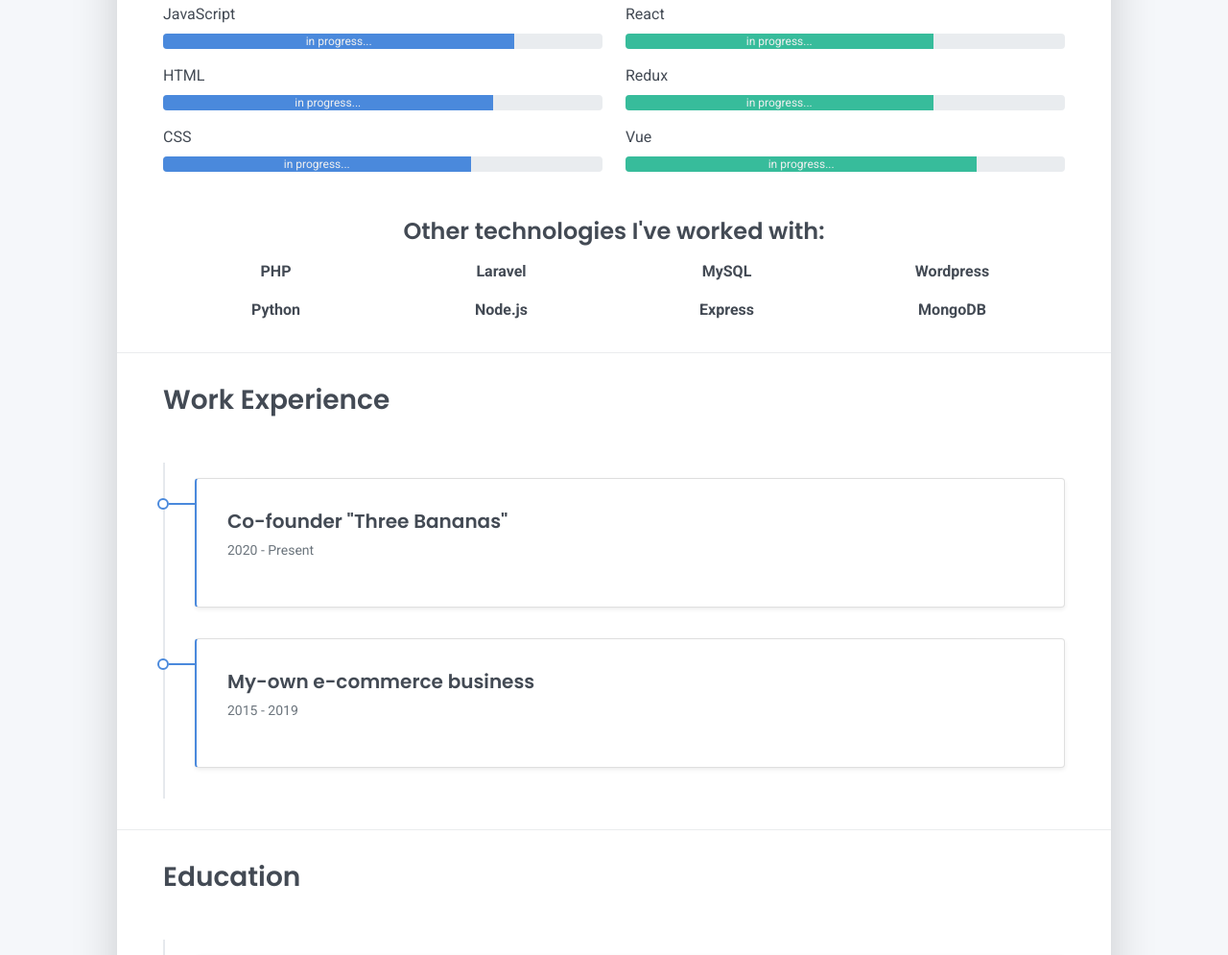
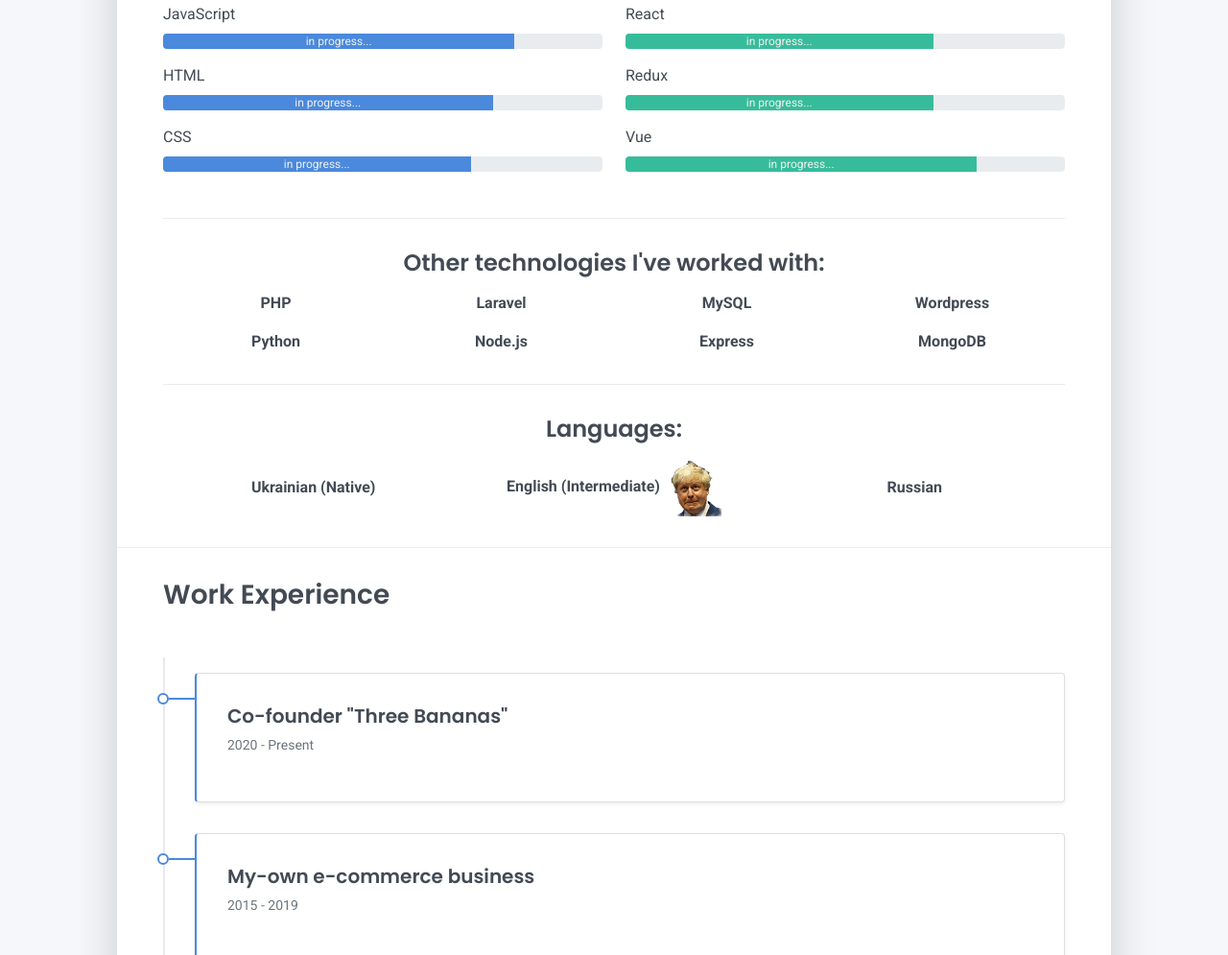
Before and after one commit to Elador13/homepage, a plain HTML site: page index.html in a window 1280 px wide. Shown: the part 732-1727 px from the top of the page at 96% size. Drawn offline with Linux system fonts and the light colour scheme.

Commit message:
Added languages

```diff
--- a/index.html
+++ b/index.html
@@ -169,6 +169,8 @@
               </div>
             </div>
 
+            <div>
+              <hr class="d-print-none"/>
               <h4 class="text-lg-center mt-3" style="text-align: center">Other technologies I've worked with:</h4>
               <div class="other_tech">
                 <div class="col-md-3 text-lg-center"><strong>PHP</strong></div>
@@ -184,6 +186,16 @@
               </div>
             </div>
 
+            <div>
+              <hr class="d-print-none"/>
+              <h4 class="text-lg-center mt-3" style="text-align: center">Languages:</h4>
+              <div class="other_tech">
+                <div class="col-md-3 text-lg-center"><strong>Ukrainian (Native)</strong></div>
+                <div class="col-md-3 text-lg-center"><strong>English (Intermediate) <img class="boris" src="images/johnson.png" alt="Boris"></strong></div>
+                <div class="col-md-3 text-lg-center"><strong>Russian</strong></div>
+              </div>
+            </div>
+          </div>
         </div>
         <hr class="d-print-none"/>
         <div class="work-experience-section px-3 px-lg-4">
--- a/styles.css
+++ b/styles.css
@@ -412,3 +412,7 @@ footer a:not(.nav-link) {
 .steps-container h2, p {
     margin-bottom: 0px;
 }
+
+.boris {
+    width: 60px;
+}
```
Also changed, not shown: images/johnson.png (added). Lines whose indentation alone changed are shown as unchanged.
